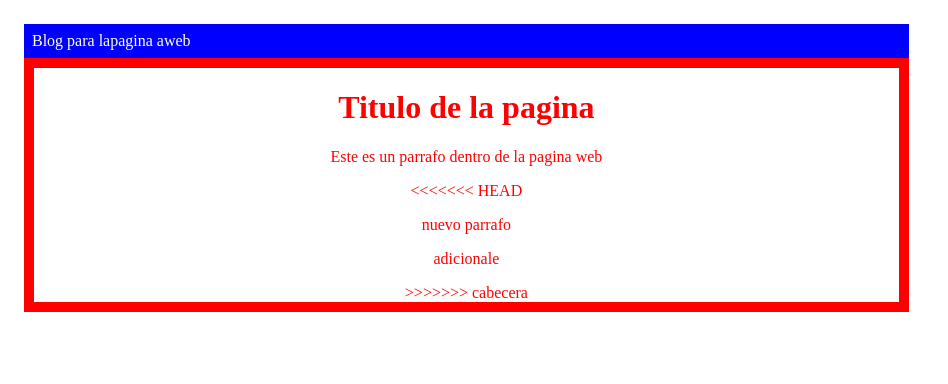
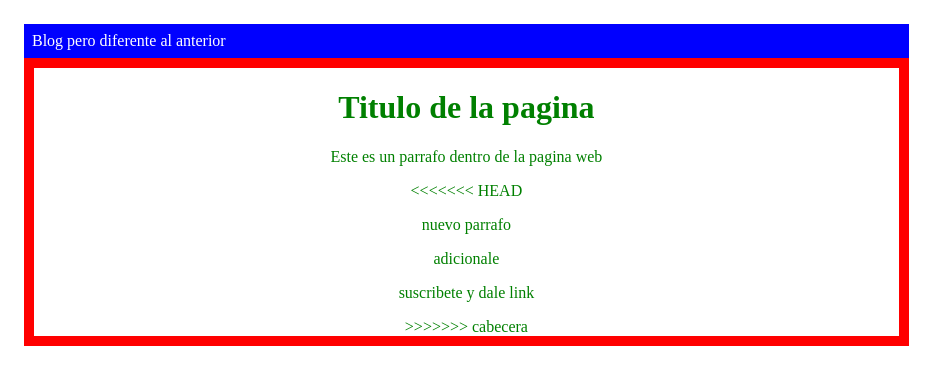
Before and after one commit to Dimitryum/hyperblog, a plain HTML site: page index.html in a window 1280 px wide. Shown: the whole page, without its empty margins (0-948 px from the left). Drawn offline with Linux system fonts and the light colour scheme.

Commit message:
modifique el master y agregamos suscripcion

```diff
--- a/index.html
+++ b/index.html
@@ -10,7 +10,7 @@
 <body>
     <div id="container">
         <div id="cabecera">
-            Blog para lapagina aweb
+            Blog pero diferente al anterior
         </div>
         <div id="box">
             <h1>Titulo de la pagina</h1>
@@ -18,6 +18,7 @@
 <<<<<<< HEAD
             <p>nuevo parrafo</p>
             <p>adicionale</p>
+            <p>suscribete y dale link</p>
 >>>>>>> cabecera
         </div>
     </div>
--- a/styles.css
+++ b/styles.css
@@ -1,5 +1,5 @@
 #container{
-    color: red;
+    color: green;
     text-align: center;
     font-size: "arial";
     width: 70%;
```
